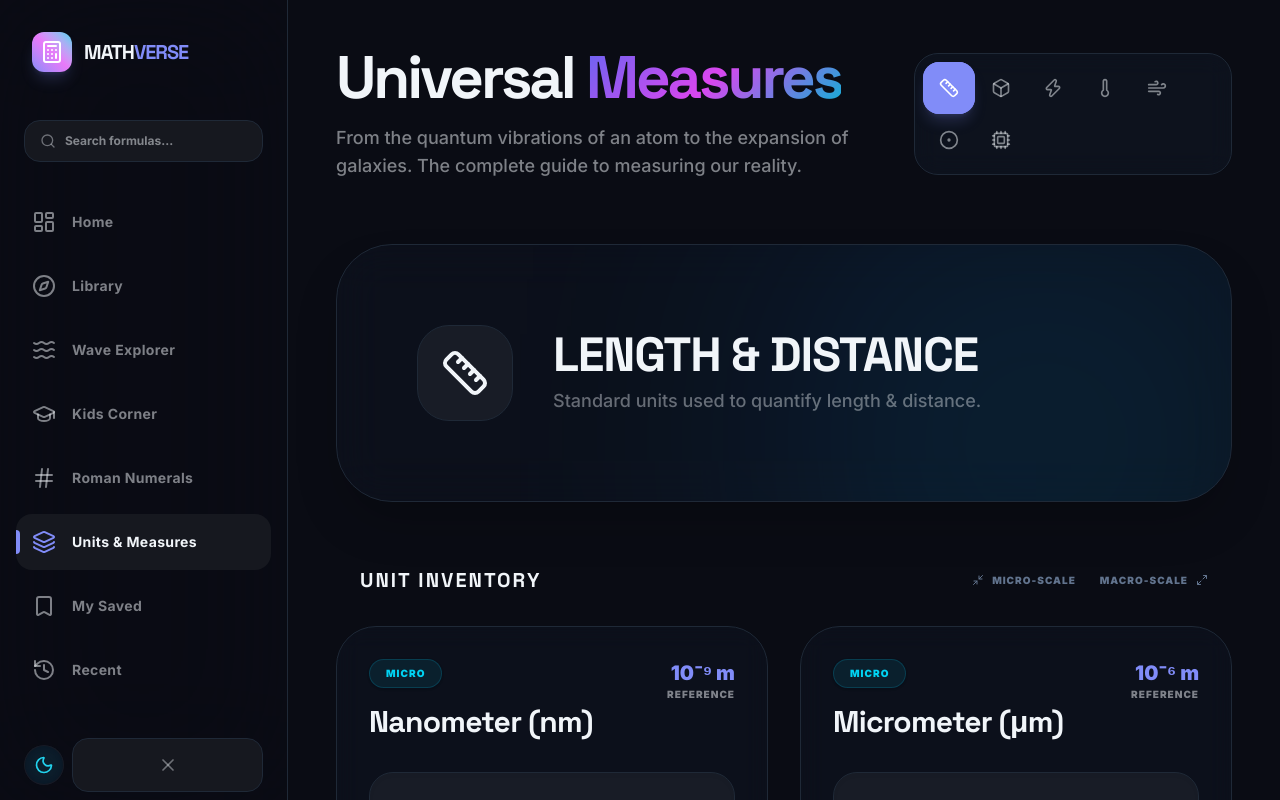
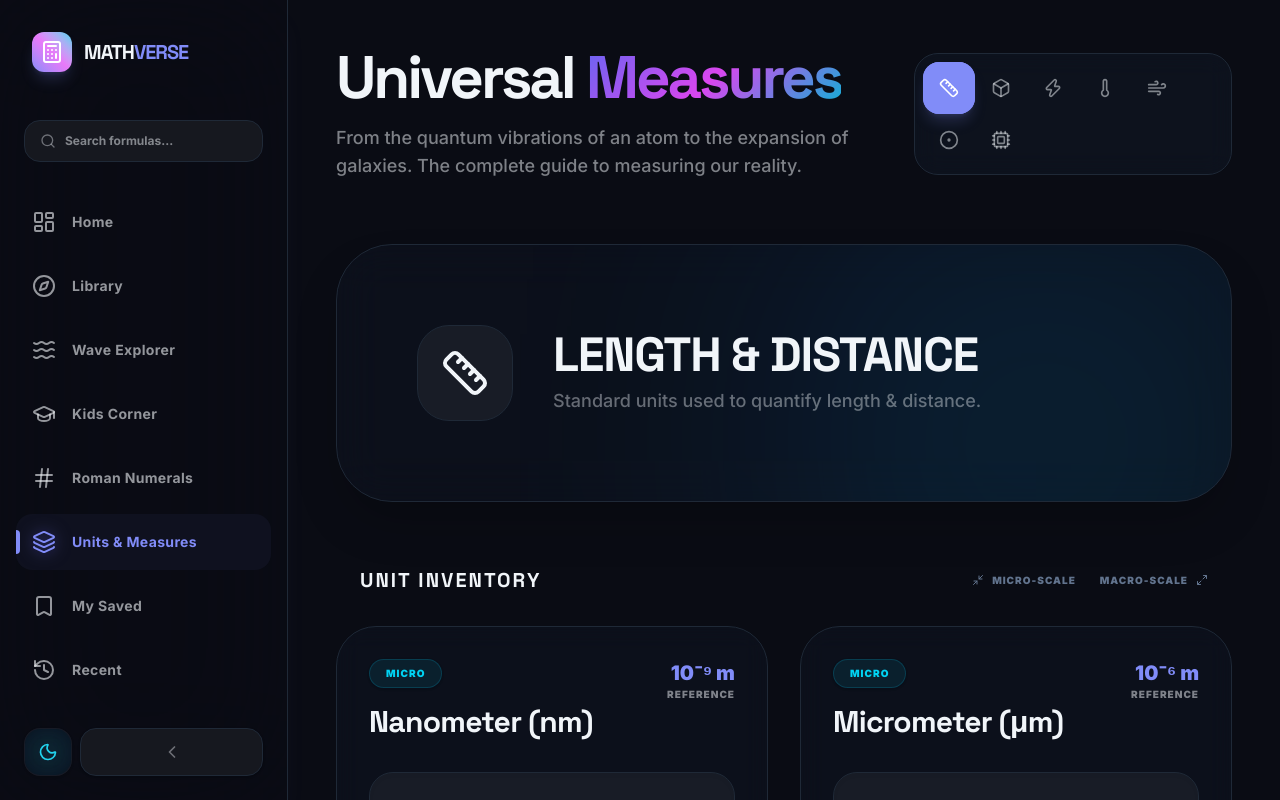
Before and after one commit to vickypandey14/MathematicsVerse, a Next.js app: page /units in a window 1280 px wide. Shown: the top 800 px of the page. Built offline with nearby package versions, Linux system fonts and the light colour scheme.

Commit message:
style: Custom sidebar scrollbar, layout clipping fix, and button alignment

```diff
--- a/src/app/globals.css
+++ b/src/app/globals.css
@@ -115,6 +115,15 @@ body {
   background: var(--color-primary);
 }
 
+/* Hide scrollbar utility */
+.no-scrollbar::-webkit-scrollbar {
+  display: none;
+}
+.no-scrollbar {
+  -ms-overflow-style: none;  /* IE and Edge */
+  scrollbar-width: none;  /* Firefox */
+}
+
 /* KaTeX Custom Styles */
 .katex {
   font-size: 1.15em;
--- a/src/components/layout/MainLayout.tsx
+++ b/src/components/layout/MainLayout.tsx
@@ -11,6 +11,7 @@ import {
   History,
   LayoutDashboard,
   ChevronRight,
+  ChevronLeft,
   Menu,
   X,
   Compass,
@@ -99,13 +100,13 @@ export default function MainLayout({ children }: MainLayoutProps) {
             exit={isMobile ? { x: -300 } : undefined}
             transition={{ type: "spring", damping: 25, stiffness: 200 }}
             className={cn(
-              "fixed inset-y-0 left-0 z-50 flex flex-col transition-all duration-500 ease-[cubic-bezier(0.23,1,0.32,1)] border-r border-border bg-background/80 backdrop-blur-3xl",
+              "fixed inset-y-0 left-0 z-50 flex flex-col transition-all duration-500 ease-[cubic-bezier(0.23,1,0.32,1)] border-r border-border bg-background/80 backdrop-blur-3xl shadow-xl shadow-primary/5",
               isMobile
                 ? "w-72"
                 : (isSidebarOpen ? "w-72" : "w-24")
             )}
           >
-        <div className={cn("p-8 flex items-center", (isMobile || isSidebarOpen) ? "justify-between" : "justify-center")}>
+        <div className={cn("p-8 flex items-center shrink-0", (isMobile || isSidebarOpen) ? "justify-between" : "justify-center")}>
           <Link href="/" className="flex items-center space-x-3 group">
             <div className="w-10 h-10 bg-gradient-to-tr from-primary via-secondary to-accent rounded-xl flex items-center justify-center shadow-lg shadow-primary/20 group-hover:scale-110 transition-transform duration-300">
               <Calculator className="text-white w-6 h-6" />
@@ -122,7 +123,7 @@ export default function MainLayout({ children }: MainLayoutProps) {
           </Link>
         </div>
 
-        <div className={cn("px-6 py-4", !isSidebarOpen && "flex justify-center px-0")}>
+        <div className={cn("px-6 py-4 shrink-0", !isSidebarOpen && "flex justify-center px-0")}>
            <form onSubmit={handleSearch} className="relative">
               <Search
                 className={cn(
@@ -149,7 +150,7 @@ export default function MainLayout({ children }: MainLayoutProps) {
            </form>
         </div>
 
-        <nav className="flex-grow px-4 py-4 space-y-2">
+        <nav className="flex-grow min-h-0 px-4 py-4 space-y-2 overflow-y-auto overflow-x-hidden no-scrollbar">
           {navLinks.map((link) => {
             const Icon = link.icon;
             const isActive = pathname === link.href;
@@ -157,15 +158,16 @@ export default function MainLayout({ children }: MainLayoutProps) {
               <Link
                 key={link.name}
                 href={link.href}
+                title={!isSidebarOpen ? link.name : undefined}
                 className={cn(
                   "flex items-center py-4 rounded-2xl transition-all duration-300 group relative",
                   isSidebarOpen ? "px-4 space-x-4" : "justify-center",
                   isActive
-                    ? "bg-foreground/5 text-foreground"
-                    : "text-foreground/50 hover:text-foreground hover:bg-foreground/5"
+                    ? "bg-primary/5 text-primary dark:bg-primary/10"
+                    : "text-foreground/60 hover:text-foreground hover:bg-foreground/5"
                 )}
               >
-                <Icon className={cn("w-6 h-6 shrink-0", isActive ? "text-primary" : "group-hover:text-primary transition-colors")} />
+                <Icon className={cn("w-6 h-6 shrink-0", isActive ? "text-primary drop-shadow-[0_0_8px_rgba(99,102,241,0.55)]" : "group-hover:text-primary transition-colors")} />
                 {mounted && (isMobile || isSidebarOpen) && (
                   <motion.span
                     initial={{ opacity: 0, x: -10 }}
@@ -178,7 +180,7 @@ export default function MainLayout({ children }: MainLayoutProps) {
                 {isActive && (
                   <motion.div
                     layoutId="active-nav"
-                    className="absolute left-0 w-1 h-6 bg-primary rounded-r-full"
+                    className="absolute left-0 w-1 h-6 bg-primary rounded-r-full shadow-lg shadow-primary/50"
                   />
                 )}
               </Link>
@@ -186,16 +188,24 @@ export default function MainLayout({ children }: MainLayoutProps) {
           })}
         </nav>
 
-        <div className={cn("p-6 flex items-center gap-2", !isSidebarOpen && "flex-col p-4")}>
-          <ThemeSwitcher />
+        <div className={cn("p-6 flex items-center gap-2 shrink-0 w-full", !isSidebarOpen && "flex-col p-4")}>
+          <ThemeSwitcher
+            className="flex items-center justify-center rounded-2xl bg-foreground/5 border border-border hover:bg-foreground/10 transition-all shadow-sm w-12 h-12 shrink-0"
+          />
           <button
             onClick={() => setIsSidebarOpen(!isSidebarOpen)}
             className={cn(
-              "flex items-center justify-center rounded-2xl bg-foreground/5 border border-border hover:bg-foreground/10 transition-all group",
-              (isMobile || isSidebarOpen) ? "flex-grow p-4" : "w-12 h-12"
+              "flex items-center justify-center rounded-2xl bg-foreground/5 border border-border hover:bg-foreground/10 transition-all shadow-sm group h-12 shrink-0",
+              (isMobile || isSidebarOpen) ? "flex-grow" : "w-12"
             )}
           >
-            {mounted && (isMobile || isSidebarOpen) ? <X className="w-5 h-5 text-foreground/40 group-hover:text-foreground" /> : <Menu className="w-5 h-5 text-foreground/40 group-hover:text-foreground" />}
+            {mounted && (
+              isMobile ? (
+                isSidebarOpen ? <X className="w-5 h-5 text-foreground/40 group-hover:text-foreground" /> : <Menu className="w-5 h-5 text-foreground/40 group-hover:text-foreground" />
+              ) : (
+                isSidebarOpen ? <ChevronLeft className="w-5 h-5 text-foreground/40 group-hover:text-foreground" /> : <ChevronRight className="w-5 h-5 text-foreground/40 group-hover:text-foreground" />
+              )
+            )}
           </button>
         </div>
       </motion.aside>
--- a/src/components/layout/ThemeSwitcher.tsx
+++ b/src/components/layout/ThemeSwitcher.tsx
@@ -4,8 +4,13 @@ import { useTheme } from 'next-themes';
 import { useEffect, useState } from 'react';
 import { Sun, Moon } from 'lucide-react';
 import { motion, AnimatePresence } from 'framer-motion';
+import { cn } from '@/lib/utils';
 
-export default function ThemeSwitcher() {
+interface ThemeSwitcherProps {
+  className?: string;
+}
+
+export default function ThemeSwitcher({ className }: ThemeSwitcherProps) {
   const [mounted, setMounted] = useState(false);
   const { theme, setTheme } = useTheme();
 
@@ -15,7 +20,7 @@ export default function ThemeSwitcher() {
   }, []);
 
   if (!mounted) {
-    return <div className="w-10 h-10 rounded-full bg-foreground/5" />;
+    return <div className={cn("w-10 h-10 rounded-full bg-foreground/5", className)} />;
   }
 
   const isDark = theme === 'dark';
@@ -23,7 +28,10 @@ export default function ThemeSwitcher() {
   return (
     <button
       onClick={() => setTheme(isDark ? 'light' : 'dark')}
-      className="relative w-10 h-10 flex items-center justify-center rounded-full glass hover:bg-foreground/10 transition-colors focus:outline-none focus:ring-2 focus:ring-primary overflow-hidden"
+      className={cn(
+        "relative w-10 h-10 flex items-center justify-center rounded-full glass hover:bg-foreground/10 transition-colors focus:outline-none focus:ring-2 focus:ring-primary overflow-hidden",
+        className
+      )}
       aria-label="Toggle theme"
     >
       <AnimatePresence mode="wait" initial={false}>
```
